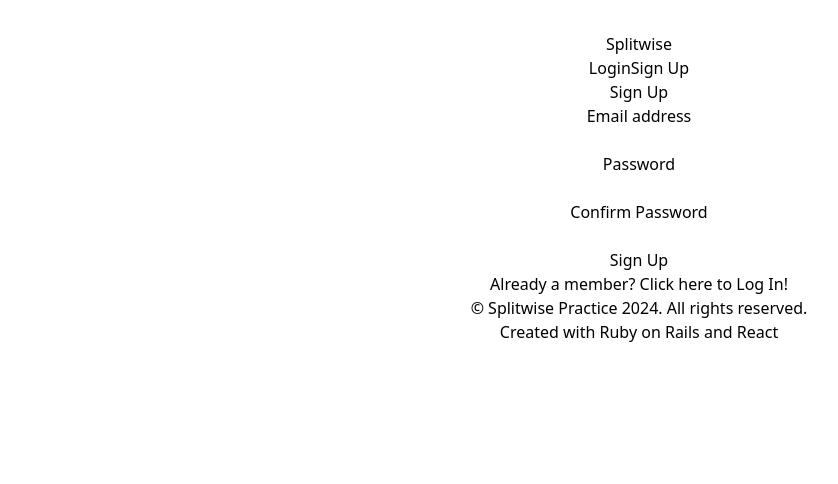
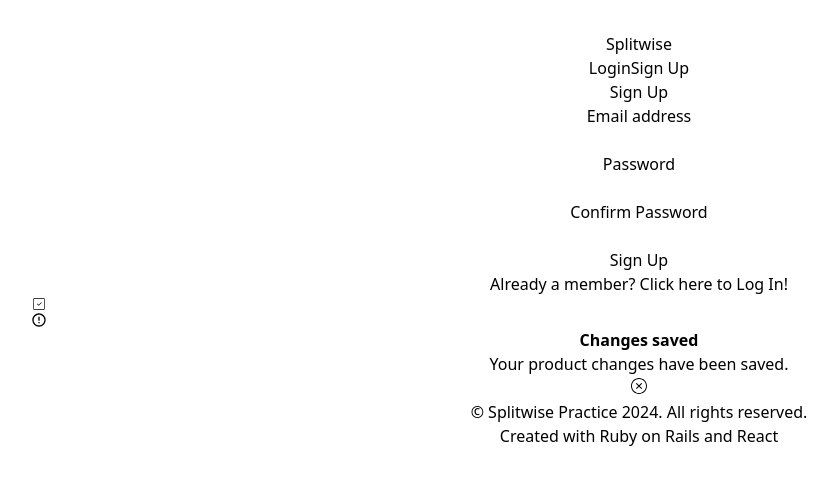
Before and after one commit to AMT98/splitWise, a React (Vite) app in the folder frontend/: page /signup in a window 1280 px wide. Shown: the top 484 px of the page, without its empty margins (1-839 px from the left). Built offline with nearby package versions, Linux system fonts and the light colour scheme.

Commit message:
Created alert component

```diff
--- a/frontend/package.json
+++ b/frontend/package.json
@@ -12,6 +12,7 @@
   "dependencies": {
     "react": "^18.3.1",
     "react-dom": "^18.3.1",
+    "react-icons": "^5.4.0",
     "react-router-dom": "^6.28.1"
   },
   "devDependencies": {
--- /dev/null
+++ b/frontend/src/components/Alert.jsx
@@ -0,0 +1,38 @@
+import { CiSquareCheck } from "react-icons/ci";
+import { MdErrorOutline } from "react-icons/md";
+import { SlClose } from "react-icons/sl";
+
+const Alert = () => {
+  return (
+    <div
+      role="alert"
+      className="rounded-xl border border-gray-100 bg-white p-4"
+    >
+      <div className="flex items-start gap-4">
+        <span className="text-green-600">
+          <CiSquareCheck />
+        </span>
+        <span className="text-red-600">
+          <MdErrorOutline />
+        </span>
+
+        <div className="flex-1">
+          <strong className="block font-medium text-gray-900">
+            {" "}
+            Changes saved{" "}
+          </strong>
+
+          <p className="mt-1 text-sm text-gray-700">
+            Your product changes have been saved.
+          </p>
+        </div>
+
+        <button className="text-gray-500 transition hover:text-gray-600">
+          <SlClose />
+        </button>
+      </div>
+    </div>
+  );
+};
+
+export default Alert;
--- a/frontend/src/components/Login.jsx
+++ b/frontend/src/components/Login.jsx
@@ -1,3 +1,5 @@
+import { Link } from "react-router-dom";
+
 const Login = () => {
   return (
     <>
@@ -63,12 +65,12 @@
 
           <p className="mt-10 text-center text-sm/6 text-gray-500">
             Not a member?{" "}
-            <a
-              href="#"
-              className="font-semibold text-indigo-600 hover:text-indigo-500"
+            <Link
+              to="/signup"
+              className="font-semibold text-indigo-600 hover:text-indigo-500 hover:underline"
             >
               Click here to Sign Up!
-            </a>
+            </Link>
           </p>
         </div>
       </div>
--- a/frontend/src/components/Signup.jsx
+++ b/frontend/src/components/Signup.jsx
@@ -1,3 +1,6 @@
+import { Link } from "react-router-dom";
+import Alert from "./Alert";
+
 const Signup = () => {
   return (
     <>
@@ -83,15 +86,16 @@
 
           <p className="mt-10 text-center text-sm/6 text-gray-500">
             Already a member?{" "}
-            <a
-              href="#"
-              className="font-semibold text-indigo-600 hover:text-indigo-500"
+            <Link
+              to="/login"
+              className="font-semibold text-indigo-600 hover:text-indigo-500 hover:underline"
             >
               Click here to Log In!
-            </a>
+            </Link>
           </p>
         </div>
       </div>
+      <Alert />
     </>
   );
 };
```
Also changed, not shown: 1 other file (tests, documents, lock files or other folders).
